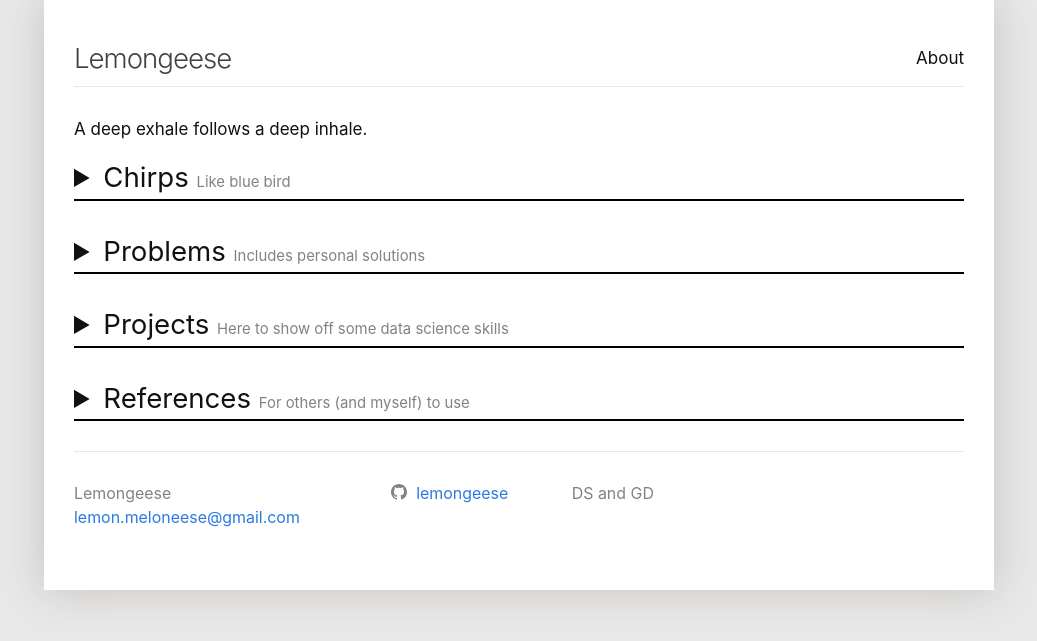
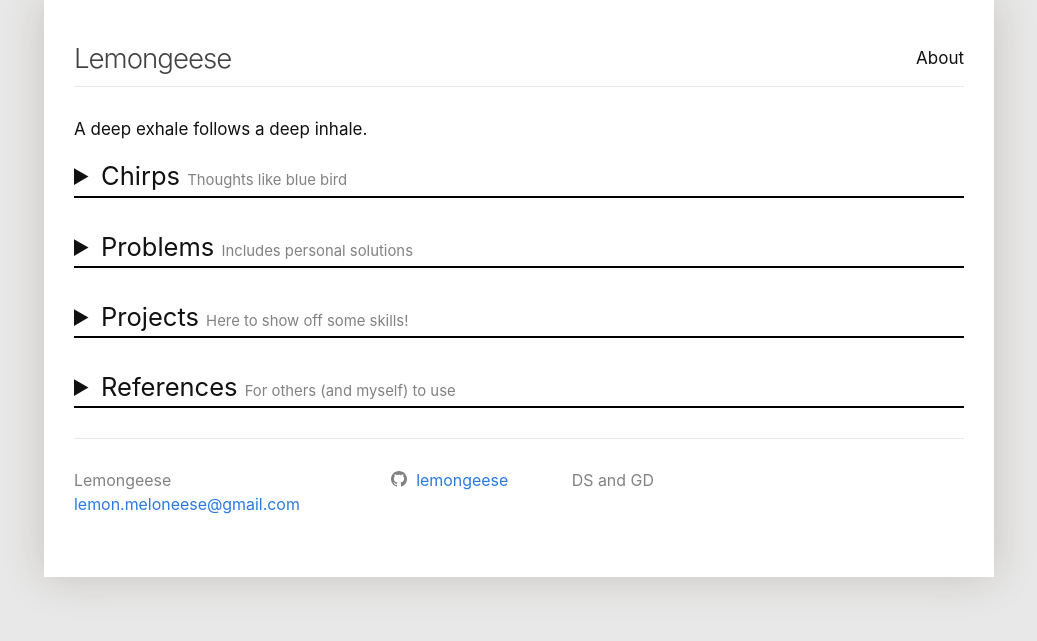
Before and after one commit to Lemongeese/lemongeese.github.io, a Jekyll site: the page built from index.markdown, in a window 1280 px wide. Shown: the top 641 px of the page, without its empty margins (121-1158 px from the left). Built offline with Jekyll 4.4.1, drawn with Linux system fonts in a browser that asks for light colours.

Commit message:
dated list items squished font/spacing for better future scaling

```diff
--- a/_layouts/home.html
+++ b/_layouts/home.html
@@ -21,7 +21,7 @@ layout: default
     <summary>
       Chirps
       <span class="post-meta">
-        Like blue bird
+        Thoughts like blue bird
       </span>
     </summary>
 
@@ -32,12 +32,11 @@ layout: default
       <ul class="post-list">
         {%- assign sorted_chirps = site.chirps | sort: "date" | reverse -%}
         {%- for chirp in sorted_chirps -%}
-        <li>
+        <li class="dated-li">
           {%- assign date_format = site.minima.date_format | default: "%b %-d, %Y" -%}
-          <span class="post-meta">{{ chirp.date | date: date_format }}</span>
           <h6>
             <a class="chirp-link" href="{{ chirp.url | relative_url }}">
-              {{ chirp.title | escape }}
+              {{ chirp.date | date: date_format }}: {{ chirp.title | escape }}
             </a>
           </h6>
           {%- if site.show_excerpts -%}
@@ -65,12 +64,11 @@ layout: default
       <ul class="post-list">
         {%- assign sorted_problems = site.problems | sort: "date" | reverse -%}
         {%- for problem in sorted_problems -%}
-        <li>
+        <li class="dated-li">
           {%- assign date_format = site.minima.date_format | default: "%b %-d, %Y" -%}
-          <span class="post-meta">{{ problem.date | date: date_format }}</span>
           <h6>
             <a class="post-link" href="{{ problem.url | relative_url }}">
-              {{ problem.title | escape }}
+              {{ problem.date | date: date_format }}: {{ problem.title | escape }}
             </a>
           </h6>
         </li>
@@ -84,7 +82,7 @@ layout: default
     <summary>
       Projects
       <span class="post-meta">
-        Here to show off some data science skills
+        Here to show off some skills!
       </span>
     </summary>
 
--- a/_sass/minima/_layout.scss
+++ b/_sass/minima/_layout.scss
@@ -196,16 +196,24 @@
   > li {
     margin-bottom: $spacing-unit / 2.0;
   }
+  > .dated-li {
+    margin-bottom: 0;
+    > h6 {
+      margin-bottom: 0;
+    }
+  }
+
 }
 
 .post-meta {
   font-size: $small-font-size;
   color: $grey-color;
+
 }
 
 .post-link {
   display: block;
-  @include relative-font-size(1.25);
+  @include relative-font-size(1.0);
 }
 
 .wrapper {
@@ -270,7 +278,7 @@ summary {
 }
 
 details {
-  @include relative-font-size(1.625);
+  @include relative-font-size(1.5);
   margin-bottom: $spacing-unit;
 }
 
```
